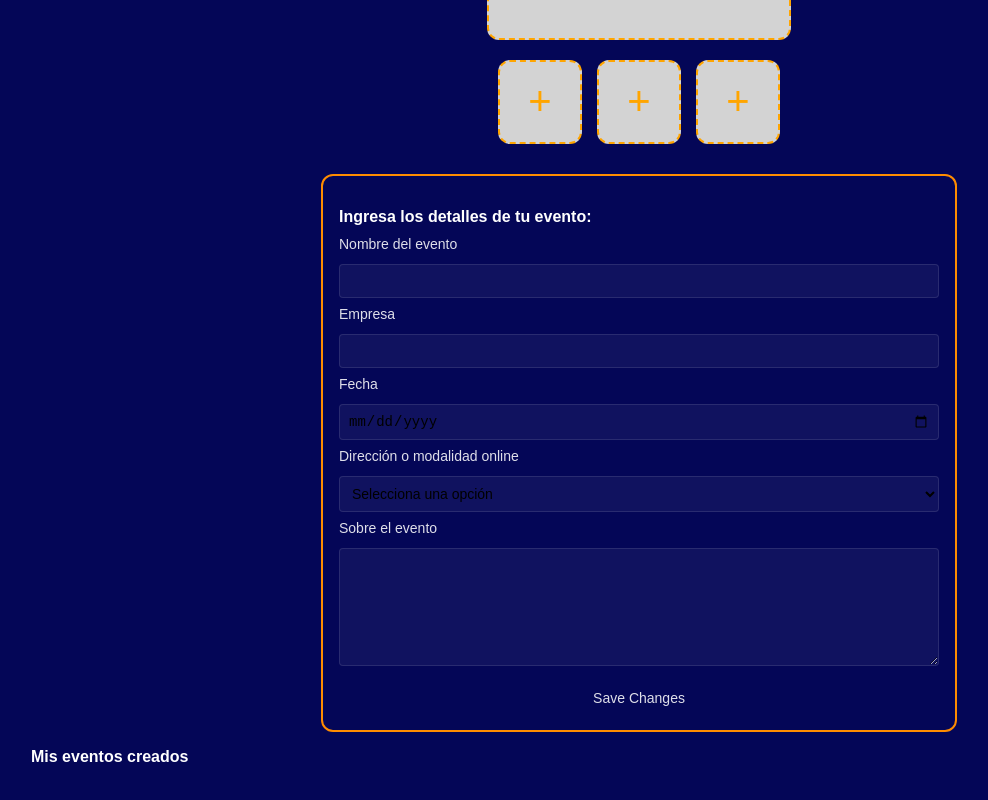
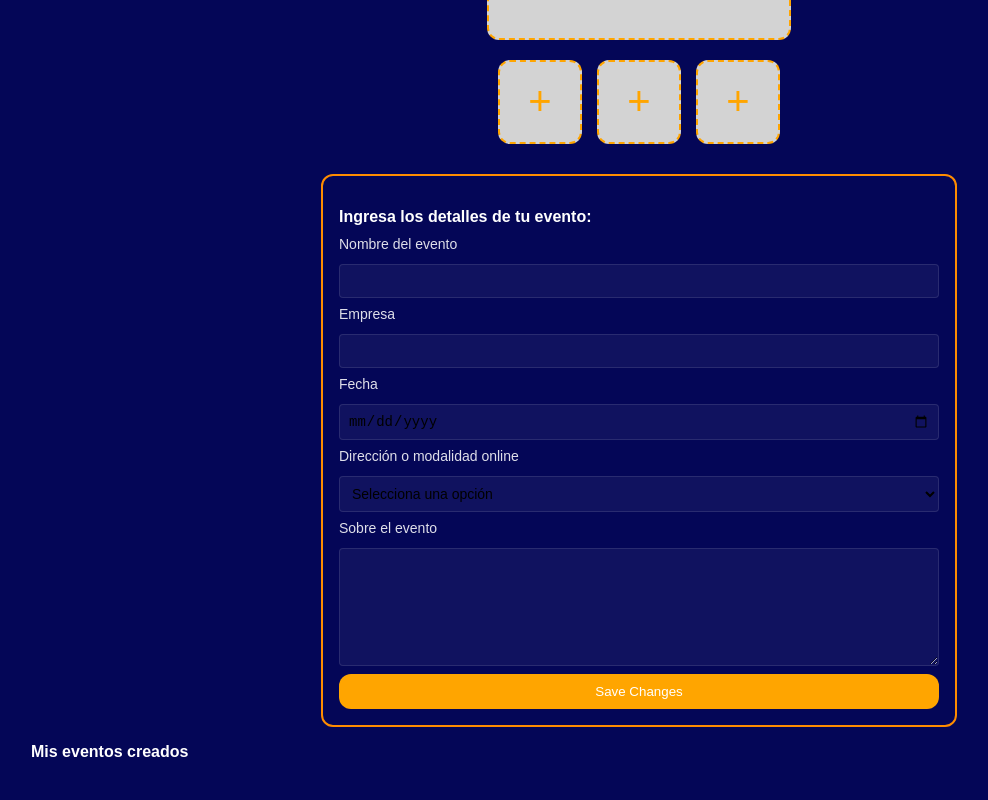
Before and after one commit to Hack-Roll/Frontend, a React (Vite) app: page /addEvents in a window 1280 px wide. Shown: the part 380-1180 px from the top of the page, without its empty margins (1-989 px from the left). Built offline with nearby package versions, Linux system fonts and the light colour scheme.

Commit message:
fix button styling

```diff
--- a/src/components/button/Button.css
+++ b/src/components/button/Button.css
@@ -1,6 +1,7 @@
 .button {
-    background-color: orange;
-    padding: 10px;
-    border-radius: 8px;
-    color: white;
-  }
+  background-color: orange;
+  padding: 10px;
+  border: none;
+  border-radius: 12px;
+  color: white;
+}
--- a/src/index.css
+++ b/src/index.css
@@ -17,7 +17,7 @@
   color-scheme: light dark;
   --base-color: rgba(255, 255, 255, 0.87); /* Color de texto base */
   --background-primary: #040657; /* Fondo principal */
-  --font-family: 'Tomorrow', sans-serif; /* Fuente global */
+  --font-family: "Tomorrow", sans-serif; /* Fuente global */
   --font-size-small: 0.875rem; /* Tamaño de fuente pequeño */
   --font-size-medium: 1rem; /* Tamaño de fuente medio */
   --font-size-large: 1.25rem; /* Tamaño de fuente grande */
@@ -38,8 +38,12 @@ body {
   padding: 0;
   box-sizing: border-box;
   font-family: var(--font-family); /* Usar la fuente definida globalmente */
-  color: var(--base-color); /* Asegurarse que el texto tiene el color correcto */
-  background-color: var(--background-primary); /* Establecer el fondo de toda la página */
+  color: var(
+    --base-color
+  ); /* Asegurarse que el texto tiene el color correcto */
+  background-color: var(
+    --background-primary
+  ); /* Establecer el fondo de toda la página */
 }
 
 /* Contenedor principal */
@@ -93,20 +97,3 @@ body {
   min-height: var(--min-height-textarea);
   resize: vertical;
 }
-
-/* Estilos para el botón */
-.form button {
-  padding: var(--padding-small) var(--padding-medium);
-  background-color: var(--base-color); /* Fondo blanco suave */
-  color: var(--background-primary); /* Color del texto oscuro */
-  border: none;
-  border-radius: var(--border-radius);
-  cursor: pointer;
-  font-size: var(--font-size-small);
-  margin-top: var(--padding-small);
-}
-
-/* Efecto hover para el botón */
-.form button:hover {
-  opacity: 0.9;
-}
--- a/src/pages/addEvents/AddEvents.css
+++ b/src/pages/addEvents/AddEvents.css
@@ -1,4 +1,3 @@
-
 .upload-container {
   margin-bottom: 20px;
 }
@@ -11,9 +10,11 @@
 .form-container {
   max-width: var(--max-width-form);
   margin: var(--padding-medium) auto;
-    border: 2px solid #FF8C00; /* Borde naranja */
+  border: 2px solid #ff8c00; /* Borde naranja */
   border-radius: 12px; /* Radio de borde de 12px */
-    padding: var(--padding-medium); /* Padding para que el contenido no toque el borde */
+  padding: var(
+    --padding-medium
+  ); /* Padding para que el contenido no toque el borde */
 }
 
 .form-container h2 {
@@ -48,21 +49,6 @@
   resize: vertical;
 }
 
-  .form button {
-    padding: var(--padding-small) var(--padding-medium);
-    background-color: var(--background-secondary);
-    color: var(--base-color);
-    border: none;
-    border-radius: 4px;
-    cursor: pointer;
-    font-size: var(--font-size-small);
-    margin-top: var(--padding-small);
-  }
-
-  .form button:hover {
-    opacity: 0.9;
-  }
-
 .main-title {
   text-align: center;
   font-size: 1.5rem;
```
Lines whose indentation alone changed are shown as unchanged.
